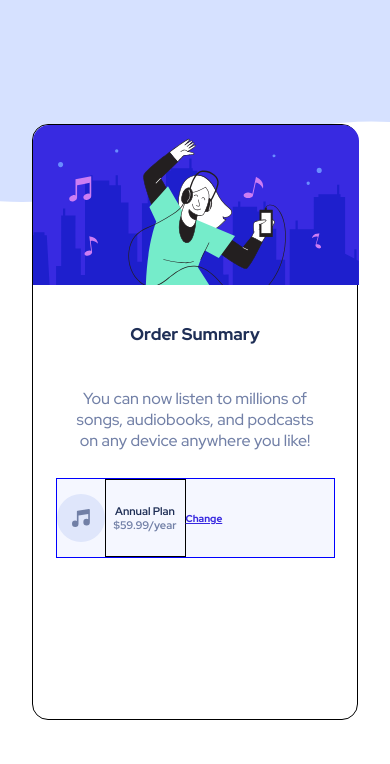
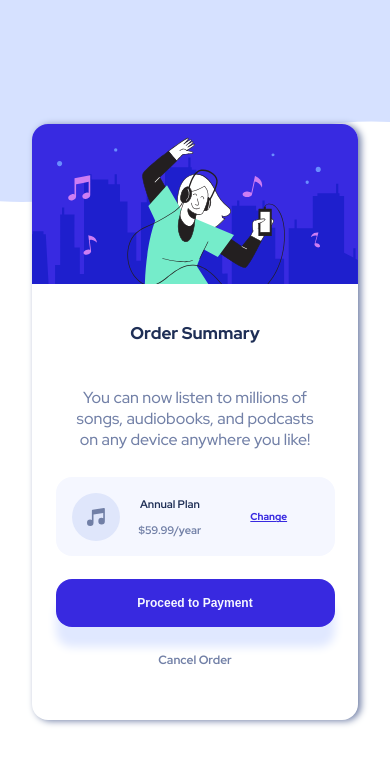
Before and after one commit to deck1801/Front-End-Challange-2, a plain HTML site: page index.html in a window 390 px wide. Drawn offline with Linux system fonts and the light colour scheme.

Commit message:
Mobile Version Completed

```diff
--- a/app/js/css/_card.scss
+++ b/app/js/css/_card.scss
@@ -3,7 +3,7 @@
     flex-direction:column;
     border-radius: 1rem;
     text-align: center;
-    border: 1px solid black;
+    box-shadow: 3px 1px 7px $DesaturatedBlue;
 
     img{
         height: 10rem;
@@ -33,32 +33,34 @@
     .scontainer{
         display: flex;
         width:17.4375rem;
-        height:5rem;
+        height:4.9375rem;
         align-items: center;
         background:$VeryPaleBlue;
-        border:1px solid blue;
         align-self: center;
+        border-radius:1rem;
 
         svg{
             height:3rem;
             width: 3rem;
+            margin-left: 1rem;
         }
         .content{
             display: flex;
             justify-content: center;
             flex-direction: column;
-            border:1px solid black;
             height:100%;
             padding: 0%;
             margin: 0%;
-            width:5.0625rem;
+            margin-left: 1.1875rem;
 
             h3{
                 font-size:0.6875rem;
                 color:$DarkBlue;
+                margin-bottom: 0.75rem;
             }
             .cost{
                 color: $DesaturatedBlue;
+                margin: 0%;
             }
 
         }
@@ -67,8 +69,29 @@
             text-decoration: underline;
             font-weight: 800;
             color: $BrightBlue;
+            margin-left: 3.0625rem;
+            margin-right: 0.875rem;
         }
 
     }
+    .btn{
+        align-self: center;
+        width: 17.4375rem;
+        height:3rem;
+        margin-top: 1.4375rem;
+        background: $BrightBlue;
+        border-radius: 1rem;
+        border:none;
+        color: $VeryPaleBlue;
+        font-size: 0.75rem;
+        font-weight: $WHigh;
+        box-shadow: 0px 20px 10px 0px $PaleBlue;
+    }
+    .text{
+        margin-top: 1.625rem;
+        align-self: center;
+        color: $DesaturatedBlue;
+        font-size: 0.75rem;
+    }
 
 }
--- a/index.html
+++ b/index.html
@@ -25,6 +25,8 @@
         </div>
         <a href="#">Change</a>
       </div>
+      <button class="btn">Proceed to Payment</button>
+      <h3 class="text">Cancel Order</h3>
 
   </div>
 
```
Also changed, not shown: dist/style.css, 1 other file.
